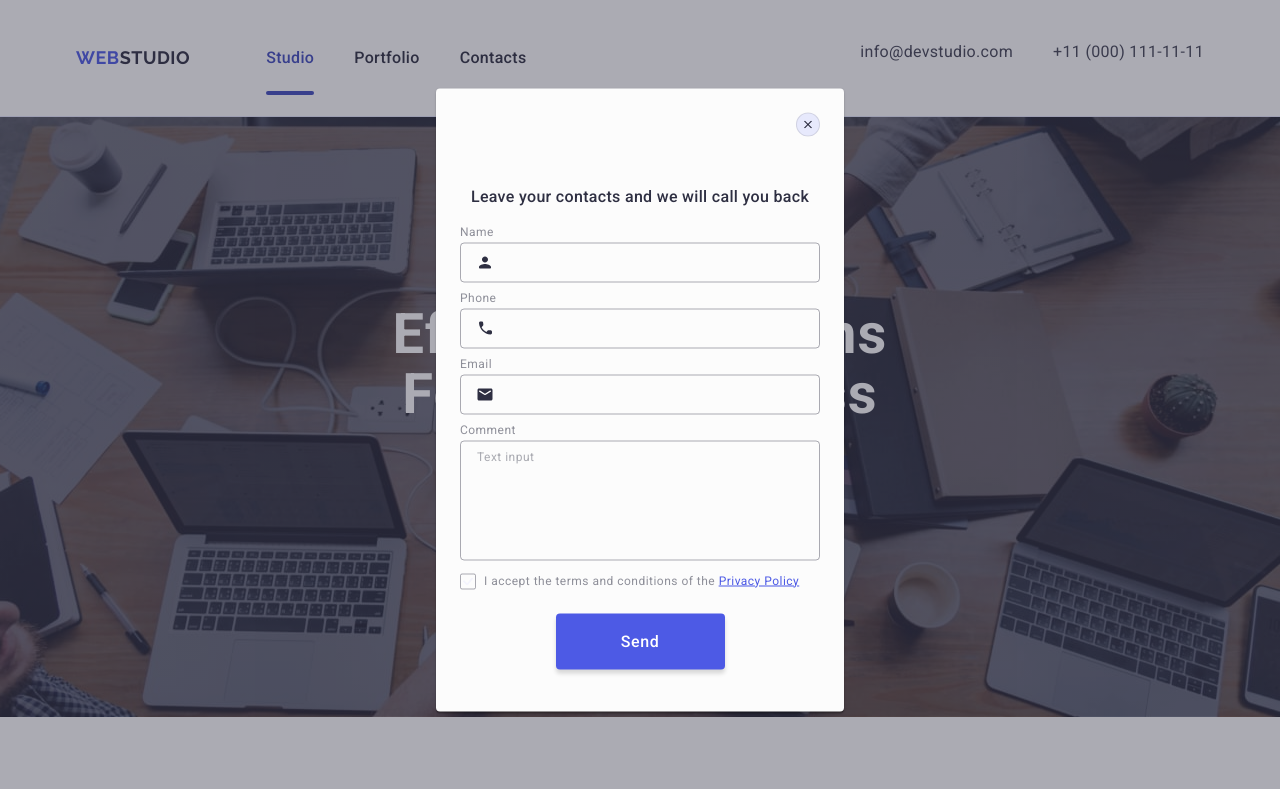
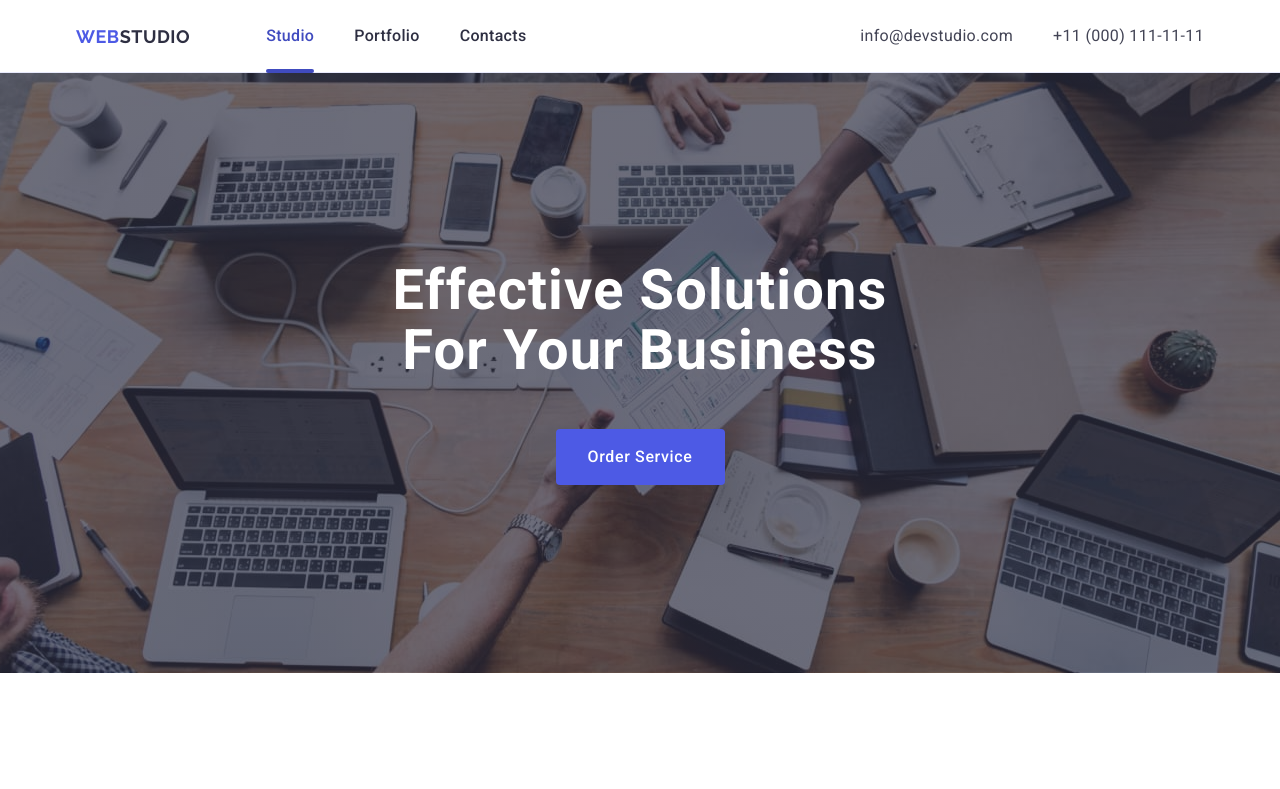
Before and after one commit to Geraaa13/goit-markup-hw-06, a plain HTML site: page index.html in a window 1280 px wide. Shown: the top 789 px of the page. Drawn offline with nearby package versions, Linux system fonts and the light colour scheme.

Commit message:
hw-6 with all remarks

```diff
--- a/css/styles.css
+++ b/css/styles.css
@@ -215,18 +215,19 @@ img {
 }
 
 .contacts {
-  padding-top: 24px;
-  padding-bottom: 24px;
+  /* padding-top: 24px; */
+  /* padding-bottom: 24px; */
+  align-items: center;
+  justify-content: center;
 }
 
 .contacts-list {
-  line-height: 1.5;
-  letter-spacing: 0.02em;
+  font-size: 12px;
+  line-height: 1.16;
+  letter-spacing: 0.04em;
   text-decoration: none;
   font-style: normal;
   color: #434455;
-  /* display: flex; */
-  /* gap: 40px; */
 }
 
 @media only screen and (max-width: 767.98px) {
@@ -240,16 +241,24 @@ img {
     margin-bottom: 12px;
   }
   .contacts-list {
-    gap: 12px;
     margin-top: 16px;
     margin-bottom: 16px;
   }
 }
 
 @media only screen and (min-width: 1158px) {
+  .contacts-item {
+    margin-bottom: 0;
+  }
   .contacts-list {
+    font-size: 16px;
+    line-height: 1.5;
+    letter-spacing: 0.02em;
+
     display: flex;
     gap: 40px;
+    margin-top: 24px;
+    margin-bottom: 24px;
   }
 }
 
@@ -398,6 +407,10 @@ img {
 }
 
 /* Target section */
+
+.target {
+  padding-top: 0;
+}
 
 .target-list {
   display: flex;
--- a/index.html
+++ b/index.html
@@ -650,7 +650,7 @@
     </footer>
 
     <!-- Modal window -->
-    <div class="backdrop hide is-open">
+    <div class="backdrop hide">
       <div class="modal">
         <button class="modal-btn" type="button" aria-label="Modal close button">
           <svg class="modal-btn-icon" width="8" height="8">
```
